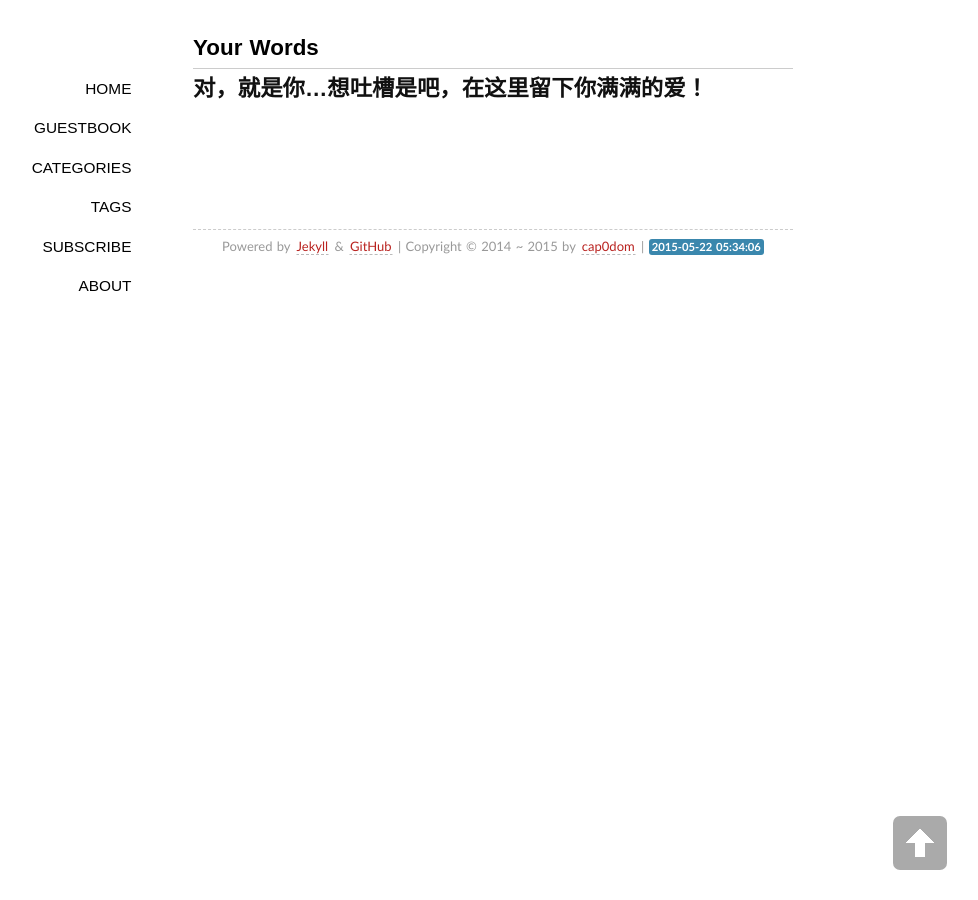
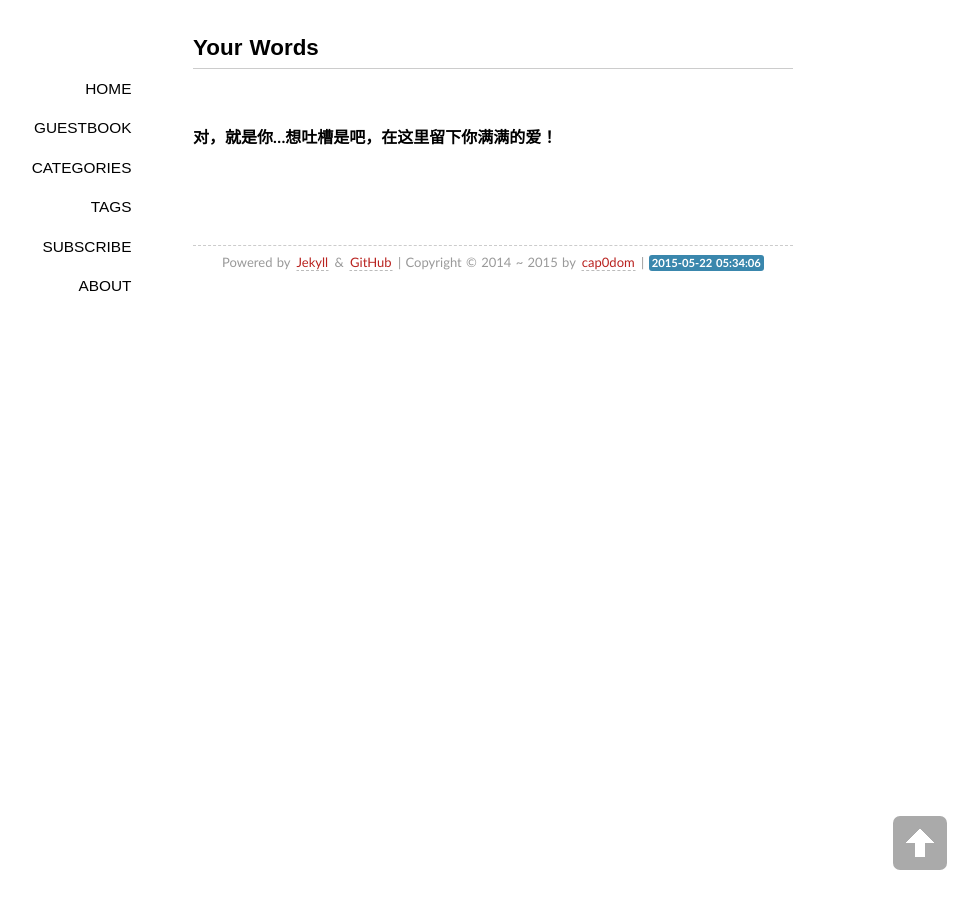
Before and after one commit to cap0dom/cap0dom.github.io, a Jekyll site: the page built from guestbook/index.md, in a window 1280 px wide. Shown: the whole page, without its empty margins (147-1125 px from the left). Built offline with Jekyll 4.4.1, drawn with Linux system fonts in a browser that asks for light colours; some web fonts are replaced; comment, search, counter and statistics services are not loaded.

Commit message:
fix guestbook

```diff
--- a/guestbook/index.md
+++ b/guestbook/index.md
@@ -4,11 +4,11 @@ title: Your Words
 comments: yes
 ---
 
-对，就是你...想吐槽是吧，在这里留下你满满的爱！
-----
+<br/>
+
+**对，就是你...想吐槽是吧，在这里留下你满满的爱！**
+
 
 <br/>
 
 <br/>
-
-<br/>
```
